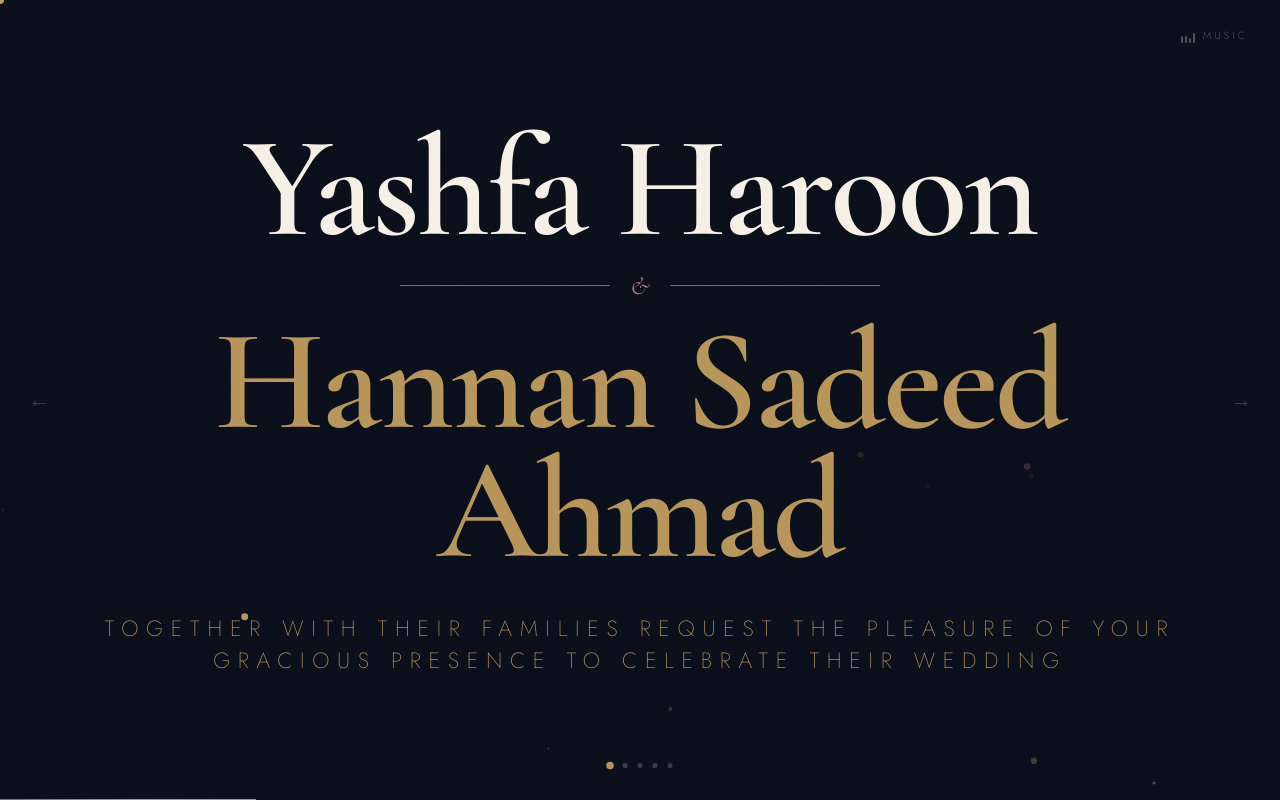
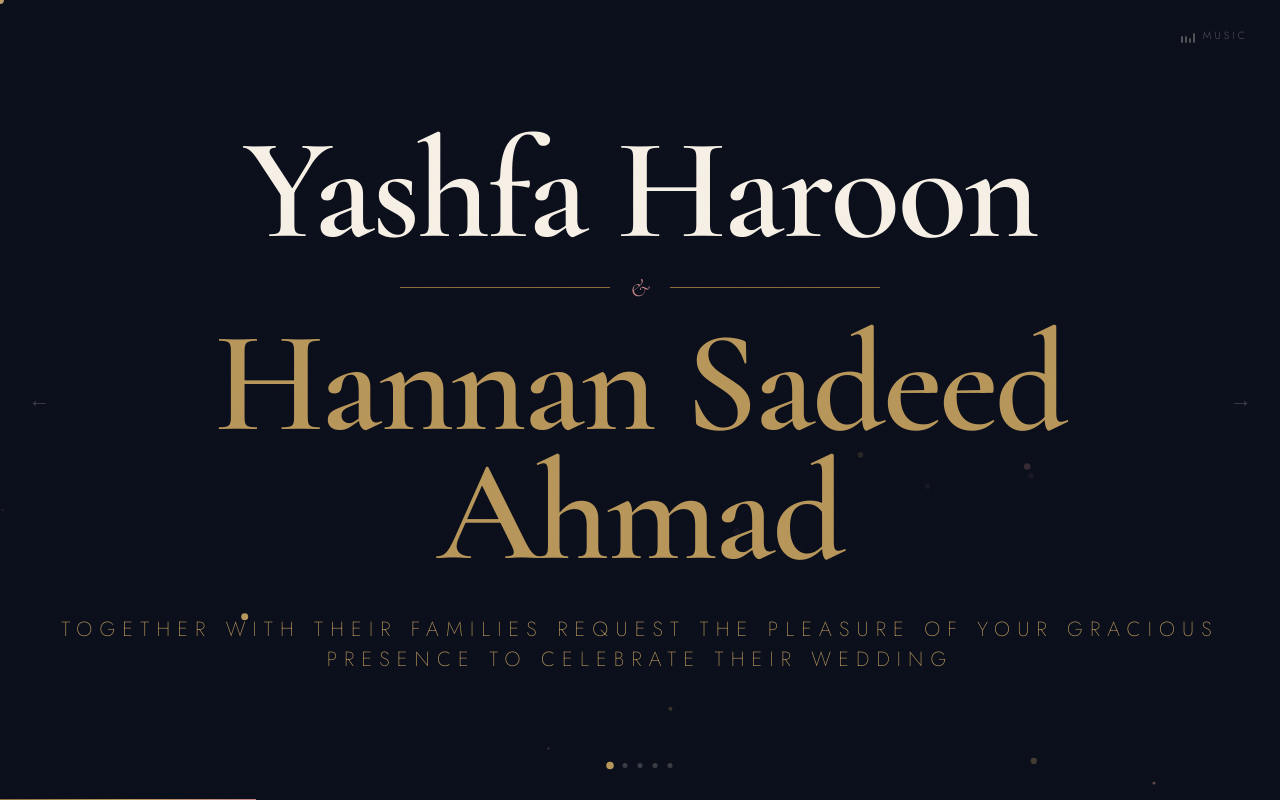
Before and after one commit to YashfaHaroon/invite, a plain HTML site: page index.html in a window 1280 px wide. Both pictures are taken after a click on the button "OPEN INVITATION". Drawn offline with nearby package versions, Linux system fonts and the light colour scheme.

Commit message:
Decrease font size in .t-label class

```diff
--- a/index.html
+++ b/index.html
@@ -150,7 +150,7 @@ body::after {
   font-family: 'Jost', sans-serif;
   font-weight: 200;
   letter-spacing: .35em;
-  font-size: 1.38rem;
+  font-size: 1.28rem;
   text-transform: uppercase;
   color: var(--gold);
 }
```
